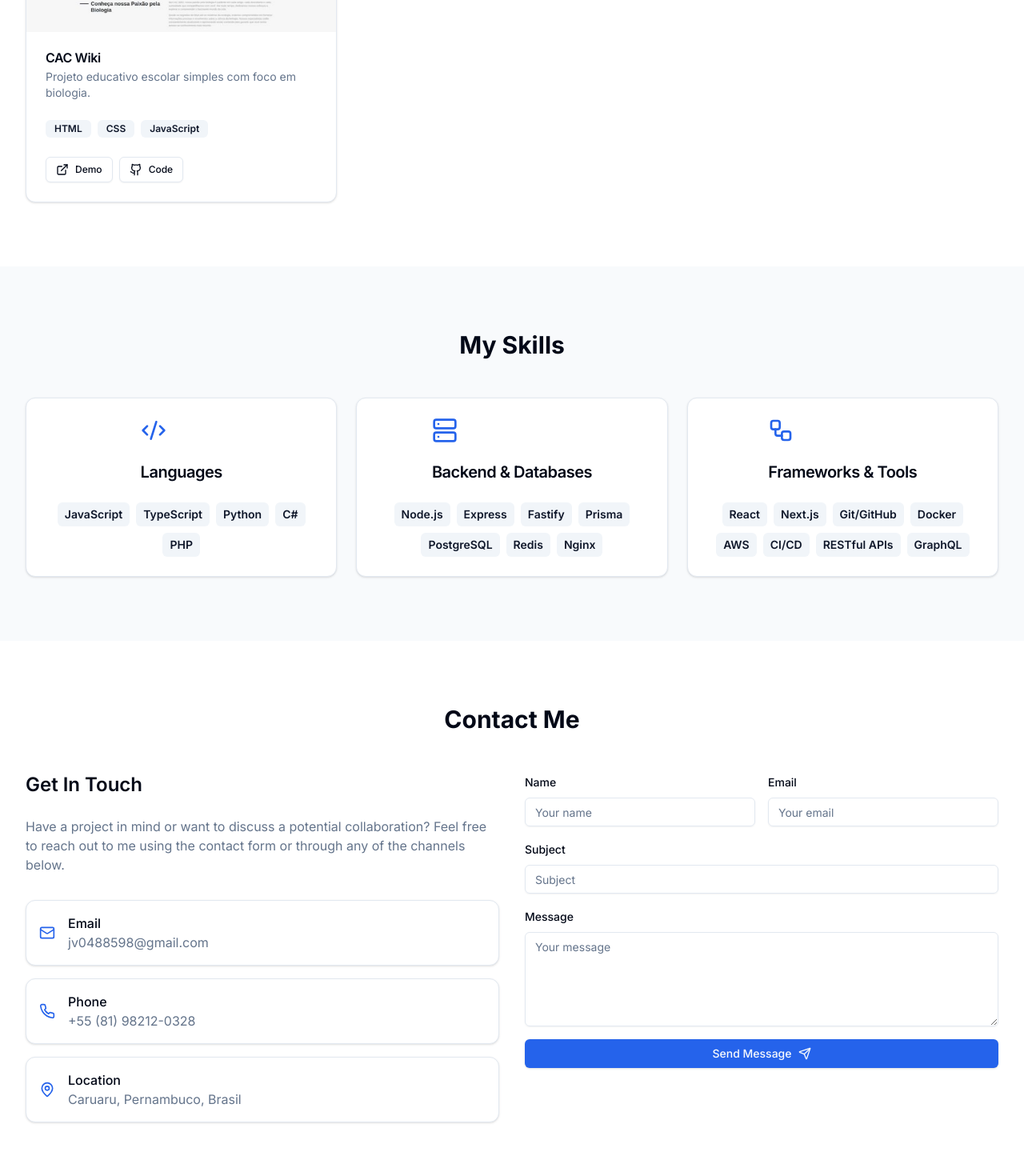
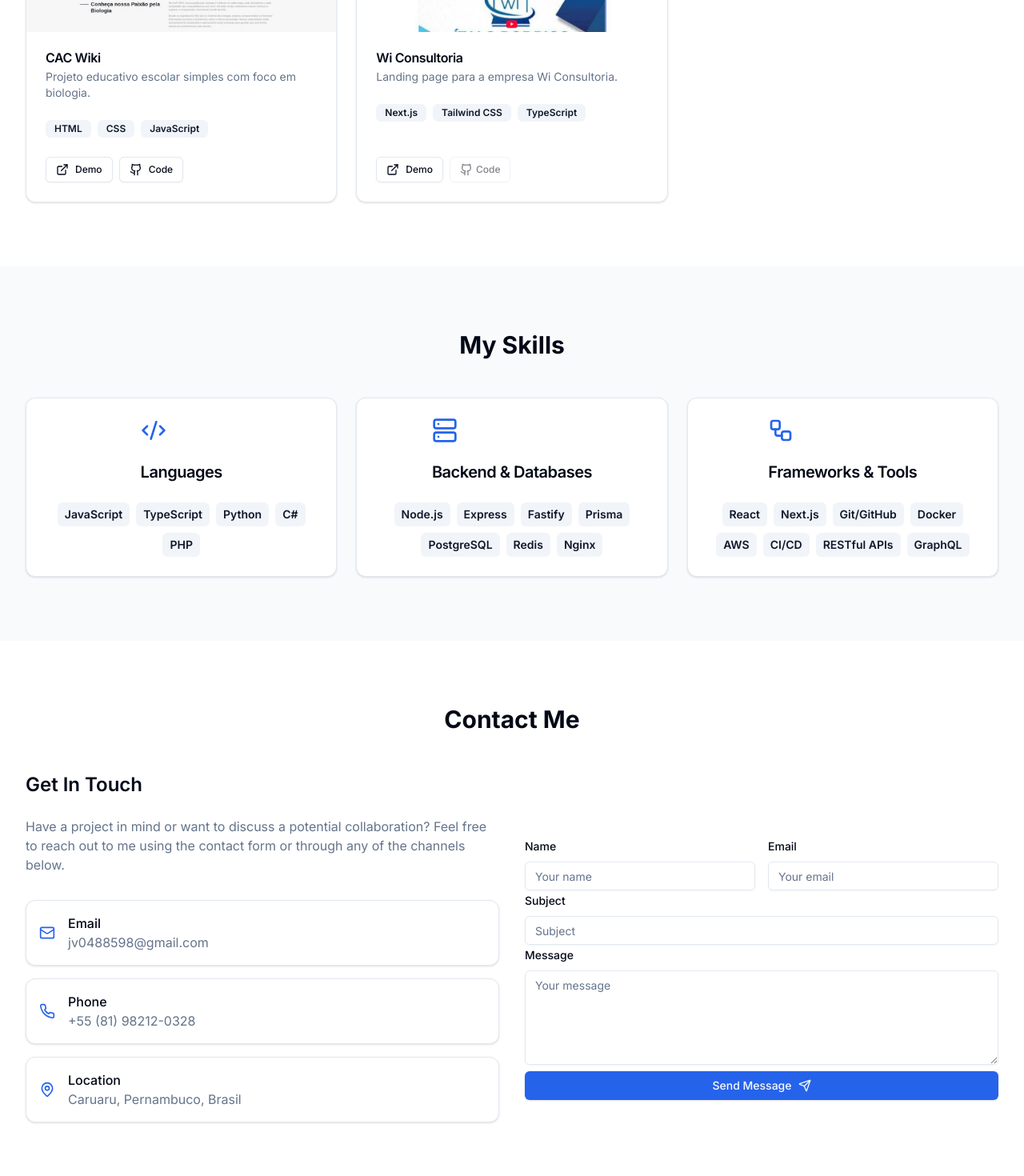
Before and after one commit to joaovitorkc/portfolio, a Next.js app: page / in a window 1280 px wide. Shown: the part 1880-3350 px from the top of the page at 80% size. Built offline with nearby package versions, Linux system fonts and the light colour scheme.

Commit message:
new features

```diff
--- a/src/app/layout.tsx
+++ b/src/app/layout.tsx
@@ -3,6 +3,7 @@ import './globals.css';
 import { Inter } from 'next/font/google';
 import { ThemeProvider } from '@/components/theme-provider';
 import Header from '@/components/header';
+import { Toaster } from '@/components/ui/sonner';
 
 const inter = Inter({ subsets: ['latin'] });
 
@@ -23,6 +24,7 @@ export default function RootLayout({ children }: { children: React.ReactNode })
         >
           <Header />
           {children}
+          <Toaster position="top-center" />
         </ThemeProvider>
       </body>
     </html>
--- a/src/components/contact.tsx
+++ b/src/components/contact.tsx
@@ -1,33 +1,52 @@
 'use client';
 
+// @ts-ignore
 import type React from 'react';
 
+// @ts-ignore
 import { useState } from 'react';
 import { Mail, Phone, MapPin, Send } from 'lucide-react';
 import { Button } from '@/components/ui/button';
 import { Input } from '@/components/ui/input';
 import { Textarea } from '@/components/ui/textarea';
 import { Card, CardContent } from '@/components/ui/card';
-import { useToast } from '@/components/ui/use-toast';
+import { toast } from 'sonner';
+import { z } from 'zod';
+import { zodResolver } from '@hookform/resolvers/zod';
+// @ts-ignore
+import { useForm, ControllerRenderProps, FieldValues } from 'react-hook-form';
+import { Form, FormControl, FormField, FormItem, FormLabel, FormMessage } from './ui/form';
+
+const schema = z.object({
+  name: z.string().min(3, { message: "Please enter your name" }),
+  email: z.string().email({ message: "Please enter a valid email" }),
+  subject: z.string().min(3, { message: "Please enter a subject" }),
+  message: z.string().min(5, { message: "Please enter a message" }),
+});
 
 export default function Contact() {
-  const { toast } = useToast();
   const [isSubmitting, setIsSubmitting] = useState(false);
 
+  const form = useForm<z.infer<typeof schema>>({
+    resolver: zodResolver(schema),
+    defaultValues: {
+      name: '',
+      email: '',
+      subject: '',
+      message: '',
+    },
+  });
+
   const handleSubmit = async (e: React.FormEvent<HTMLFormElement>) => {
-    e.preventDefault();
-    setIsSubmitting(true);
+    const x = new Promise((resolve) => setTimeout(resolve, 1000));
 
-    // Simulate form submission
-    await new Promise((resolve) => setTimeout(resolve, 1000));
-
-    toast({
-      title: 'Message sent!',
-      description: "Thank you for your message. I'll get back to you soon.",
+    toast.promise(x, {
+      loading: 'Sending message...',
+      success: 'Message sent!',
+      error: (error) => error.message,
     });
 
-    setIsSubmitting(false);
-    e.currentTarget.reset();
+    form.reset();
   };
 
   return (
@@ -76,44 +95,89 @@ export default function Contact() {
           </div>
 
           <div>
-            <form onSubmit={handleSubmit} className="space-y-4">
-              <div className="grid grid-cols-2 gap-4">
-                <div className="space-y-2">
-                  <label htmlFor="name" className="text-sm font-medium">
-                    Name
-                  </label>
-                  <Input id="name" name="name" placeholder="Your name" required />
+            <Form {...form}>
+              <form onSubmit={form.handleSubmit(handleSubmit)} className="py-20">
+                <div className="grid grid-cols-2 gap-4">
+                  <FormField
+                    control={form.control}
+                    name="name"
+                    render={({ field }: { field: ControllerRenderProps<FieldValues, "name"> }) => (
+                      <FormItem>
+                        <FormLabel>Name</FormLabel>
+                        <FormControl>
+                          <Input
+                            maxLength={64}
+                            {...field}
+                            placeholder="Your name"
+                            onChange={(event: any) => field.onChange(event.target.value.toUpperCase())}
+                          />
+                        </FormControl>
+                        <FormMessage />
+                      </FormItem>
+                    )}
+                  />
+                  <FormField
+                    control={form.control}
+                    name="email"
+                    render={({ field }: { field: ControllerRenderProps<FieldValues, "name"> }) => (
+                      <FormItem>
+                        <FormLabel>Email</FormLabel>
+                        <FormControl>
+                          <Input
+                            maxLength={64}
+                            {...field}
+                            placeholder="Your email"
+                            onChange={(event: any) => field.onChange(event.target.value.toUpperCase())}
+                          />
+                        </FormControl>
+                        <FormMessage />
+                      </FormItem>
+                    )}
+                  />
                 </div>
-                <div className="space-y-2">
-                  <label htmlFor="email" className="text-sm font-medium">
-                    Email
-                  </label>
-                  <Input id="email" name="email" type="email" placeholder="Your email" required />
-                </div>
-              </div>
-              <div className="space-y-2">
-                <label htmlFor="subject" className="text-sm font-medium">
-                  Subject
-                </label>
-                <Input id="subject" name="subject" placeholder="Subject" required />
-              </div>
-              <div className="space-y-2">
-                <label htmlFor="message" className="text-sm font-medium">
-                  Message
-                </label>
-                <Textarea
-                  id="message"
+                <FormField
+                  control={form.control}
+                  name="subject"
+                  render={({ field }: { field: ControllerRenderProps<FieldValues, "name"> }) => (
+                    <FormItem>
+                      <FormLabel>Subject</FormLabel>
+                      <FormControl>
+                        <Input
+                          maxLength={64}
+                          {...field}
+                          placeholder="Subject"
+                          onChange={(event: any) => field.onChange(event.target.value.toUpperCase())}
+                        />
+                      </FormControl>
+                      <FormMessage />
+                    </FormItem>
+                  )}
+                />
+                <FormField
+                  control={form.control}
                   name="message"
-                  placeholder="Your message"
-                  rows={5}
-                  required
+                  render={({ field }: { field: ControllerRenderProps<FieldValues, "name"> }) => (
+                    <FormItem>
+                      <FormLabel>Message</FormLabel>
+                      <FormControl>
+                        <Textarea
+                          maxLength={1024}
+                          {...field}
+                          placeholder="Your message"
+                          rows={5}
+                          onChange={(event: any) => field.onChange(event.target.value.toUpperCase())}
+                        />
+                      </FormControl>
+                      <FormMessage />
+                    </FormItem>
+                  )}
                 />
-              </div>
-              <Button type="submit" className="w-full gap-2" disabled={isSubmitting}>
-                {isSubmitting ? 'Sending...' : 'Send Message'}
-                <Send className="h-4 w-4" />
-              </Button>
-            </form>
+                <Button type="submit" className="w-full gap-2 mt-2" disabled={isSubmitting}>
+                  {isSubmitting ? 'Sending...' : 'Send Message'}
+                  <Send className="h-4 w-4" />
+                </Button>
+              </form>
+            </Form>
           </div>
         </div>
       </div>
--- a/src/components/projects.tsx
+++ b/src/components/projects.tsx
@@ -21,6 +21,13 @@ const projects = [
     demoLink: 'https://joaovitorkc.github.io/cac-wiki2.0/',
     githubLink: 'https://github.com/joaovitorkc/cac-wiki2.0',
   },
+  {
+    title: 'Wi Consultoria',
+    description: 'Landing page para a empresa Wi Consultoria.',
+    image: '/project-2.jpg?height=300&width=600',
+    tags: ['Next.js', 'Tailwind CSS', 'TypeScript'],
+    demoLink: 'https://wiconsultoria.com.br',
+  },
 ];
 
 export default function Projects() {
@@ -36,7 +43,7 @@ export default function Projects() {
                   src={project.image || '/placeholder.svg'}
                   alt={project.title}
                   fill
-                  className="object-top"
+                  className="object-cover"
                 />
               </div>
               <CardHeader>
@@ -51,14 +58,14 @@ export default function Projects() {
                 ))}
               </CardContent>
               <CardFooter className="mt-auto flex gap-2">
-                <Button asChild variant="outline" size="sm">
-                  <Link href={project.demoLink} className="flex items-center gap-1">
+                <Button asChild={!!project?.demoLink} variant="outline" size="sm" disabled={!project?.demoLink}>
+                  <Link href={project?.demoLink ? project.demoLink : '#'} className="flex items-center gap-1" target="_blank">
                     <ExternalLink className="h-4 w-4" />
                     Demo
                   </Link>
                 </Button>
-                <Button asChild variant="outline" size="sm">
-                  <Link href={project.githubLink} className="flex items-center gap-1">
+                <Button asChild={!!project?.githubLink} variant="outline" size="sm" disabled={!project?.githubLink}>
+                  <Link href={project?.githubLink ? project.githubLink : '#'} className="flex items-center gap-1" target="_blank">
                     <Github className="h-4 w-4" />
                     Code
                   </Link>
--- a/src/components/ui/badge.tsx
+++ b/src/components/ui/badge.tsx
@@ -1,33 +1,37 @@
-import * as React from 'react';
-import { cva, type VariantProps } from 'class-variance-authority';
+// @ts-ignore
+import * as React from "react"
+import { cva, type VariantProps } from "class-variance-authority"
 
-import { cn } from '@/libs/utils';
+import { cn } from "@/libs/utils"
 
 const badgeVariants = cva(
-  'inline-flex items-center rounded-md border px-2.5 py-0.5 text-xs font-semibold transition-colors focus:outline-none focus:ring-2 focus:ring-ring focus:ring-offset-2',
+  "inline-flex items-center rounded-md border px-2.5 py-0.5 text-xs font-semibold transition-colors focus:outline-none focus:ring-2 focus:ring-ring focus:ring-offset-2",
   {
     variants: {
       variant: {
-        default: 'border-transparent bg-primary text-primary-foreground shadow hover:bg-primary/80',
+        default:
+          "border-transparent bg-primary text-primary-foreground shadow hover:bg-primary/80",
         secondary:
-          'border-transparent bg-secondary text-secondary-foreground hover:bg-secondary/80',
+          "border-transparent bg-secondary text-secondary-foreground hover:bg-secondary/80",
         destructive:
-          'border-transparent bg-destructive text-destructive-foreground shadow hover:bg-destructive/80',
-        outline: 'text-foreground',
+          "border-transparent bg-destructive text-destructive-foreground shadow hover:bg-destructive/80",
+        outline: "text-foreground",
       },
     },
     defaultVariants: {
-      variant: 'default',
+      variant: "default",
     },
-  },
-);
+  }
+)
 
 export interface BadgeProps
   extends React.HTMLAttributes<HTMLDivElement>,
     VariantProps<typeof badgeVariants> {}
 
-function Badge({ className, variant, ...props }: BadgeProps) {
-  return <div className={cn(badgeVariants({ variant }), className)} {...props} />;
+function Badge({ className, variant, ...props }: BadgeProps & { children: React.ReactNode, className?: string }) {
+  return (
+    <div className={cn(badgeVariants({ variant }), className)} {...props} />
+  )
 }
 
-export { Badge, badgeVariants };
+export { Badge, badgeVariants }
```
Also changed, not shown: public/project-2.jpg (added), 1 other file (tests, documents, lock files or other folders).
